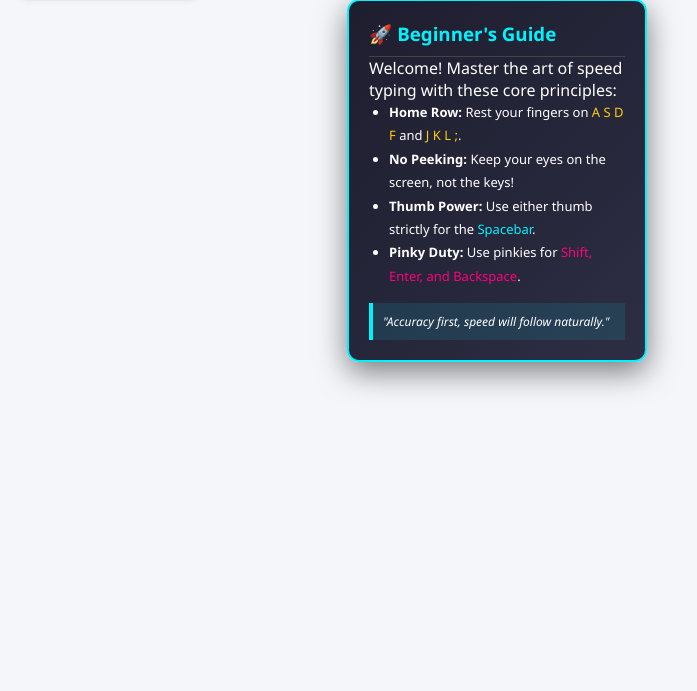
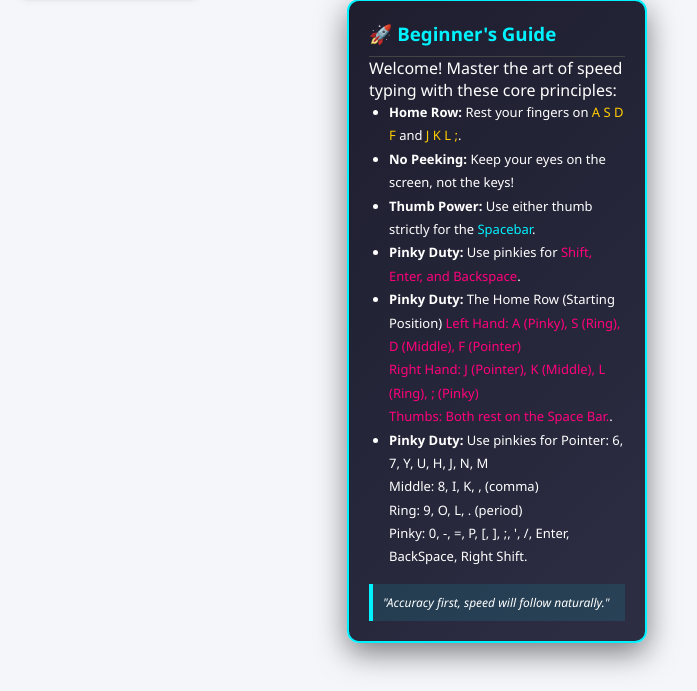
Before and after one commit to vikasvijay246-sys/Tgame, a Flask app: page / in a window 1280 px wide. Shown: the part 686-1377 px from the top of the page, without its empty margins (153-850 px from the left). Before the commit the page ends 1077 px from the top, so only its background shows below. Run offline with Flask 3, Linux system fonts and the light colour scheme.

Commit message:
Initial commit

```diff
--- a/static/script.js
+++ b/static/script.js
@@ -1177,33 +1177,79 @@ function setMode(s) {
 
 document.addEventListener('DOMContentLoaded', init);
 
+js
 (function() {
-    const trackWrap = document.querySelector('.track-wrap');
-    if (trackWrap && !document.getElementById('beginner-guide-box')) {
-        // 1. Create a wrapper for flex layout
-        const wrapper = document.createElement('div');
-        wrapper.className = 'race-container-wrapper';
+    const guideBox = document.getElementById('beginner-guide-box');
+    if (!guideBox) return;
 
-        // 2. Move track into wrapper
-        trackWrap.parentNode.insertBefore(wrapper, trackWrap);
-        wrapper.appendChild(trackWrap);
+    // 1. Capture the original guidance message
+    const originalContent = guideBox.innerHTML;
+    guideBox.innerHTML = ''; // Clear the box to rebuild it as a button
 
-        // 3. Add the Guide Box
-        const guideBox = document.createElement('div');
-        guideBox.id = 'beginner-guide-box';
-        guideBox.innerHTML = `
-            <h3>🚀 Beginner's Guide</h3>
-            <p>Master speed typing with these core principles:</p>
-            <ul>
-                <li><strong>Home Row:</strong> Fingers on <span style="color:#ffcc00">ASDF</span> & <span style="color:#ffcc00">JKL;</span></li>
-                <li><strong>No Peeking:</strong> Eyes on screen, not keys!</li>
-                <li><strong>Thumb:</strong> Only for the <span style="color:#00f2fe">Spacebar</span>.</li>
-                <li><strong>Pinky:</strong> For <span style="color:#ff007c">Shift & Enter</span>.</li>
-            </ul>
-            <div style="border-left: 4px solid #00f2fe; padding-left: 10px; font-style: italic; font-size: 12px; background: rgba(0,242,254,0.1);">
-                "Accuracy first, speed will follow."
-            </div>
-        `;
-        wrapper.appendChild(guideBox);
-    }
+    // 2. Reset the container styles (to remove the big border/background)
+    Object.assign(guideBox.style, {
+        background: 'transparent',
+        border: 'none',
+        boxShadow: 'none',
+        padding: '0',
+        width: 'auto',
+        maxWidth: 'none',
+        position: 'relative',
+        marginLeft: '20px'
+    });
+
+    // 3. Create the "Tip" Button
+    const tipBtn = document.createElement('button');
+    tipBtn.innerHTML = '💡 Tip';
+    Object.assign(tipBtn.style, {
+        background: 'linear-gradient(135deg, #00f2fe 0%, #4facfe 100%)',
+        border: 'none',
+        borderRadius: '8px',
+        padding: '10px 24px',
+        color: '#000',
+        fontWeight: '900',
+        cursor: 'pointer',
+        fontSize: '16px',
+        textTransform: 'uppercase',
+        boxShadow: '0 4px 15px rgba(0, 242, 254, 0.4)',
+        transition: 'all 0.2s ease'
+    });
+
+    // 4. Create the Dropdown Content (The Guidance)
+    const dropdown = document.createElement('div');
+    dropdown.innerHTML = originalContent;
+    Object.assign(dropdown.style, {
+        display: 'none', // Hidden by default
+        position: 'absolute',
+        top: '50px',
+        left: '0',
+        background: 'linear-gradient(135deg, #1e1e2f 0%, #2d2d44 100%)',
+        border: '2px solid #00f2fe',
+        borderRadius: '12px',
+        padding: '20px',
+        width: '280px',
+        zIndex: '9999',
+        boxShadow: '0 15px 40px rgba(0,0,0,0.6)',
+        color: '#fff'
+    });
+
+    // 5. Toggle Logic
+    tipBtn.onclick = (e) => {
+        e.stopPropagation();
+        const isVisible = dropdown.style.display === 'block';
+        dropdown.style.display = isVisible ? 'none' : 'block';
+    };
+
+    // Close tip if clicking anywhere else
+    document.addEventListener('click', () => {
+        dropdown.style.display = 'none';
+    });
+
+    // Hover effect
+    tipBtn.onmouseenter = () => tipBtn.style.filter = 'brightness(1.1)';
+    tipBtn.onmouseleave = () => tipBtn.style.filter = 'brightness(1)';
+
+    // 6. Assemble
+    guideBox.appendChild(tipBtn);
+    guideBox.appendChild(dropdown);
 })();
--- a/templates/index.html
+++ b/templates/index.html
@@ -265,6 +265,9 @@
         <li><strong>No Peeking:</strong> Keep your eyes on the screen, not the keys!</li>
         <li><strong>Thumb Power:</strong> Use either thumb strictly for the <span class="highlight-blue">Spacebar</span>.</li>
         <li><strong>Pinky Duty:</strong> Use pinkies for <span class="highlight-pink">Shift, Enter, and Backspace</span>.</li>
+        <li><strong>Pinky Duty:</strong> The Home Row (Starting Position) <span class="highlight-pink">Left Hand: A (Pinky), S (Ring), D (Middle), F (Pointer)<br>Right Hand: J (Pointer), K (Middle), L (Ring), ; (Pinky) <br>Thumbs: Both rest on the Space Bar.</span>.</li>
+        <li><strong>Pinky Duty:</strong> Use pinkies for <span class="highlight-blu"></span>Pointer: 6, 7, Y, U, H, J, N, M <br> Middle: 8, I, K, , (comma) <br> Ring: 9, O, L, . (period) <br> Pinky: 0, -, =, P, [, ], ;, ', /, Enter, BackSpace, Right Shift</span>.</li>
+        <!-- <li><strong>The Home Row (Starting Position)</strong></li> -->
     </ul>
     <div class="quote-box">
         "Accuracy first, speed will follow naturally."
```
